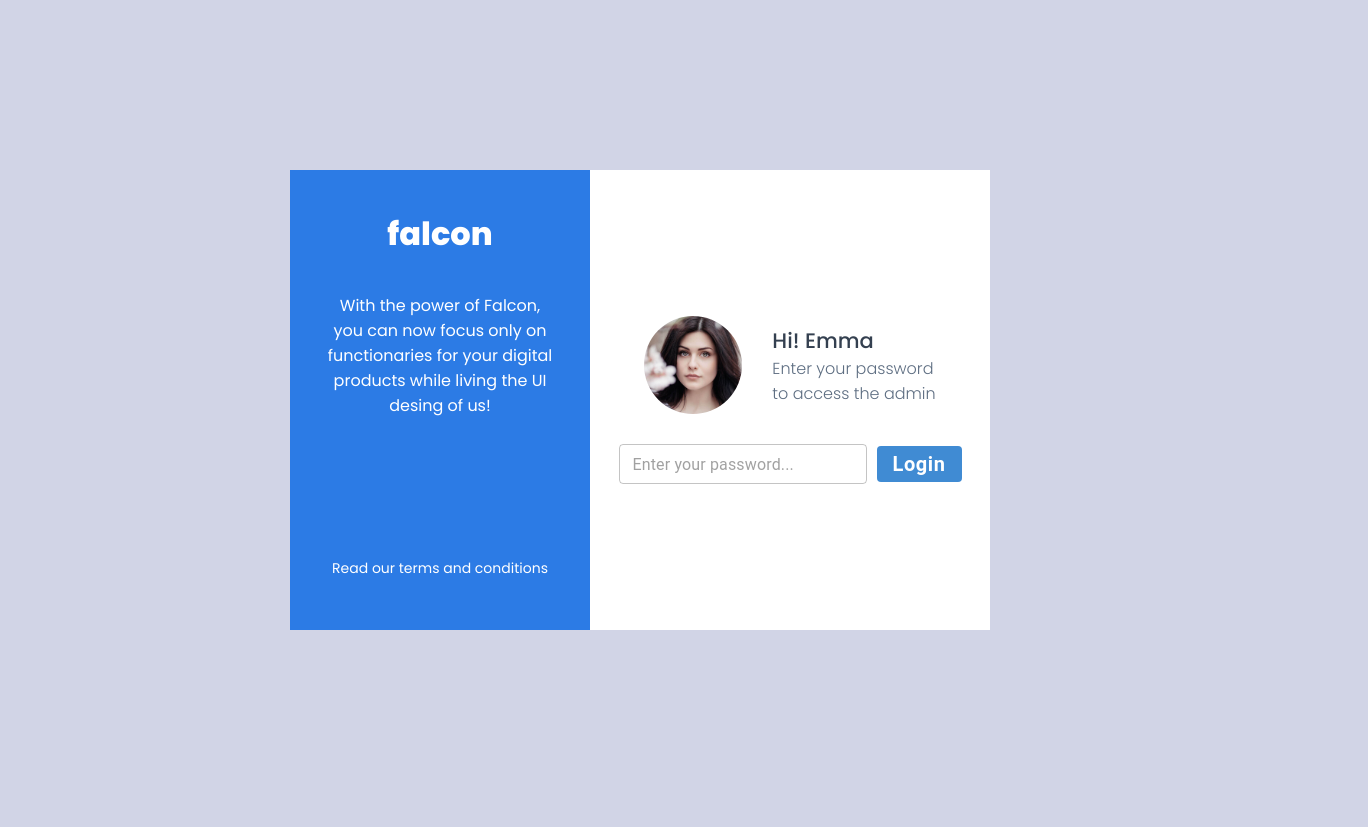
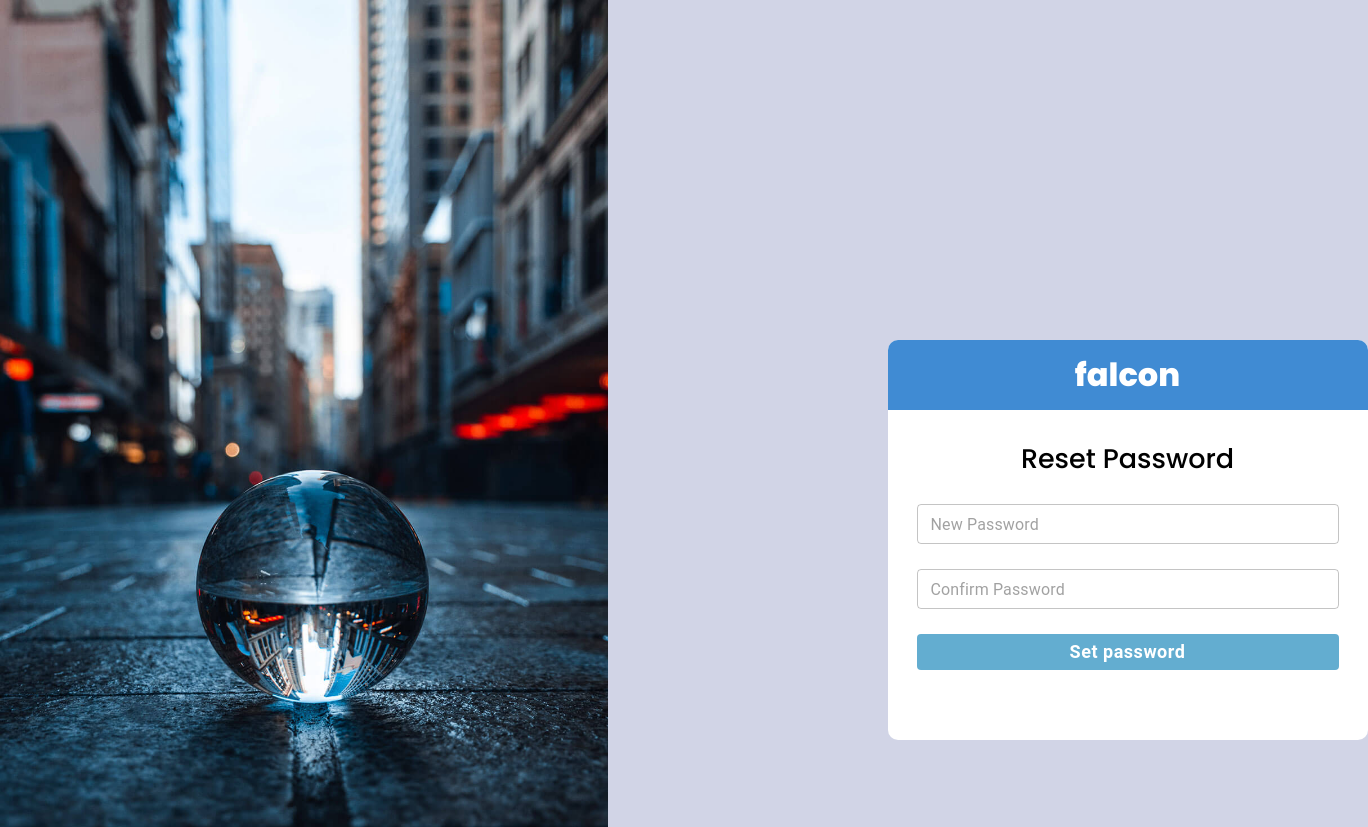
Before and after one commit to Tr3nuss/crm, a React (Vite) app: page / in a window 1280 px wide. Shown: the top 827 px of the page, 1368 px wide, since content can reach past the window. Before the commit the page ends 800 px from the top, so only its background shows below. Built offline with nearby package versions, Linux system fonts and the light colour scheme.

Commit message:
dev#auth fix (изменил разметку в PasswordReset компонентах)

```diff
--- a/src/App.tsx
+++ b/src/App.tsx
@@ -1,18 +1,19 @@
 import { FC } from "react";
 import Registration from "./components/authorization/split/Registration";
 import PasswordReset from "./components/authorization/split/PasswordReset";
-import SetPasswordForm from "./components/authorization/PasswordResetForm";
 import SimpleRegistration from "./components/authorization/simple/SimpleRegistration";
 import Example from "./components/authorization/modal/ModalAuth";
 import SimpleLockScreen from "./components/authorization/simple/SimpleLockScreen";
 import LockScreen from "./components/authorization/split/LockScreen";
 import { CardLockScreen } from "./components/authorization/card/CardLockScreen";
+import SimplePasswordReset from "./components/authorization/simple/SimplePasswordReset";
+import CardResetPassword from "./components/authorization/card/CardResetPassword";
 
 export const App: FC = () => {
   return (
     <>
       <div style={{ width: "100%", height: "100%" }}>
-        <CardLockScreen />
+        <PasswordReset />
       </div>
     </>
   );
--- /dev/null
+++ b/src/components/authorization/card/CardResetPassword.tsx
@@ -0,0 +1,86 @@
+import { FC } from "react";
+import { Box, TextField, Button } from "@mui/material";
+
+export const CardResetPassword: FC = () => {
+  return (
+    <Box
+      sx={{
+        display: "flex",
+        alignItems: "center",
+        justifyContent: "center",
+        height: "100vh",
+      }}
+    >
+      <Box
+        sx={{
+          width: 300,
+          height: 460,
+          background: "#2c7be5",
+          textAlign: "center",
+        }}
+      >
+        <p
+          style={{
+            fontSize: 32,
+            fontWeight: 800,
+            color: "#fff",
+            paddingTop: "40px",
+          }}
+        >
+          falcon
+        </p>
+        <p style={{ fontSize: 16, color: "#fff", paddingTop: "35px" }}>
+          With the power of Falcon,
+          <br /> you can now focus only on
+          <br /> functionaries for your digital
+          <br /> products while living the UI
+          <br /> desing of us!{" "}
+        </p>
+
+        <p style={{ fontSize: 14, color: "#fff", paddingTop: "140px" }}>
+          Read our terms and conditions
+        </p>
+      </Box>
+      <Box
+        sx={{
+          width: 400,
+          height: 460,
+          background: "#fff",
+          display: "flex",
+          flexDirection: "column",
+          gap: "30px",
+          padding: "90px 48px",
+        }}
+      >
+        <p style={{ color: "344050", fontSize: 27, fontWeight: 500 }}>
+          Reset Password
+        </p>
+        <TextField
+          size="small"
+          placeholder="New Password"
+          sx={{ width: "100%" }}
+        />
+        <TextField
+          size="small"
+          placeholder="Confirm Password"
+          sx={{ width: "100%" }}
+        />
+        <Button
+          sx={{
+            bgcolor: "#63ADD0",
+            textTransform: "none",
+            color: "#fff",
+            fontSize: 18,
+            fontWeight: 600,
+            width: "100%",
+            height: 36,
+          }}
+        >
+          Set password
+        </Button>
+      </Box>
+    </Box>
+  );
+};
+
+export default CardResetPassword;
--- a/src/components/authorization/split/PasswordReset.tsx
+++ b/src/components/authorization/split/PasswordReset.tsx
@@ -1,16 +1,79 @@
 import { FC } from "react";
-import PasswordResetForm from "components/authentication/PasswordResetForm";
-import bgImg from "assets/img/generic/20.jpg";
-import AuthSplitLayout from "layouts/AuthSplitLayout";
+import { Box, TextField, Button } from "@mui/material";
+import bgImg from "../../../assets/img/generic/20.jpg";
 
 export const PasswordReset: FC = () => {
   return (
-    <AuthSplitLayout bgProps={{ image: bgImg }}>
-      <div className="text-center">
-        <h3>Reset password</h3>
-      </div>
-      <PasswordResetForm layout="split" hasLabel />
-    </AuthSplitLayout>
+    <Box
+      sx={{
+        display: "flex",
+        alignItems: "center",
+        gap: 35,
+      }}
+    >
+      <img src={bgImg} alt="" style={{ height: 1080, width: "50%" }} />
+      <Box
+        sx={{
+          width: 480,
+          height: 400,
+          background: "#fff",
+          borderRadius: "10px",
+        }}
+      >
+        <Box
+          sx={{
+            width: 480,
+            height: 70,
+            background: "#408BD3",
+            borderTopRightRadius: "10px",
+            borderTopLeftRadius: "10px",
+            display: "flex",
+            alignItems: "center",
+            justifyContent: "center",
+          }}
+        >
+          <p style={{ fontSize: 32, fontWeight: 800, color: "#fff" }}>falcon</p>
+        </Box>
+
+        <Box
+          sx={{
+            padding: "29px",
+            display: "flex",
+            flexDirection: "column",
+            alignItems: "center",
+            gap: "25px",
+          }}
+        >
+          {" "}
+          <p style={{ color: "344050", fontSize: 27, fontWeight: 500 }}>
+            Reset Password
+          </p>
+          <TextField
+            size="small"
+            placeholder="New Password"
+            sx={{ width: "100%" }}
+          />
+          <TextField
+            size="small"
+            placeholder="Confirm Password"
+            sx={{ width: "100%" }}
+          />
+          <Button
+            sx={{
+              bgcolor: "#63ADD0",
+              textTransform: "none",
+              color: "#fff",
+              fontSize: 18,
+              fontWeight: 600,
+              width: "100%",
+              height: 36,
+            }}
+          >
+            Set password
+          </Button>
+        </Box>
+      </Box>
+    </Box>
   );
 };
 
```
Also changed, not shown: src/components/authorization/simple/SimplePasswordReset.tsx (+62 -5 lines), src/assets/img/generic/20.jpg (added).
